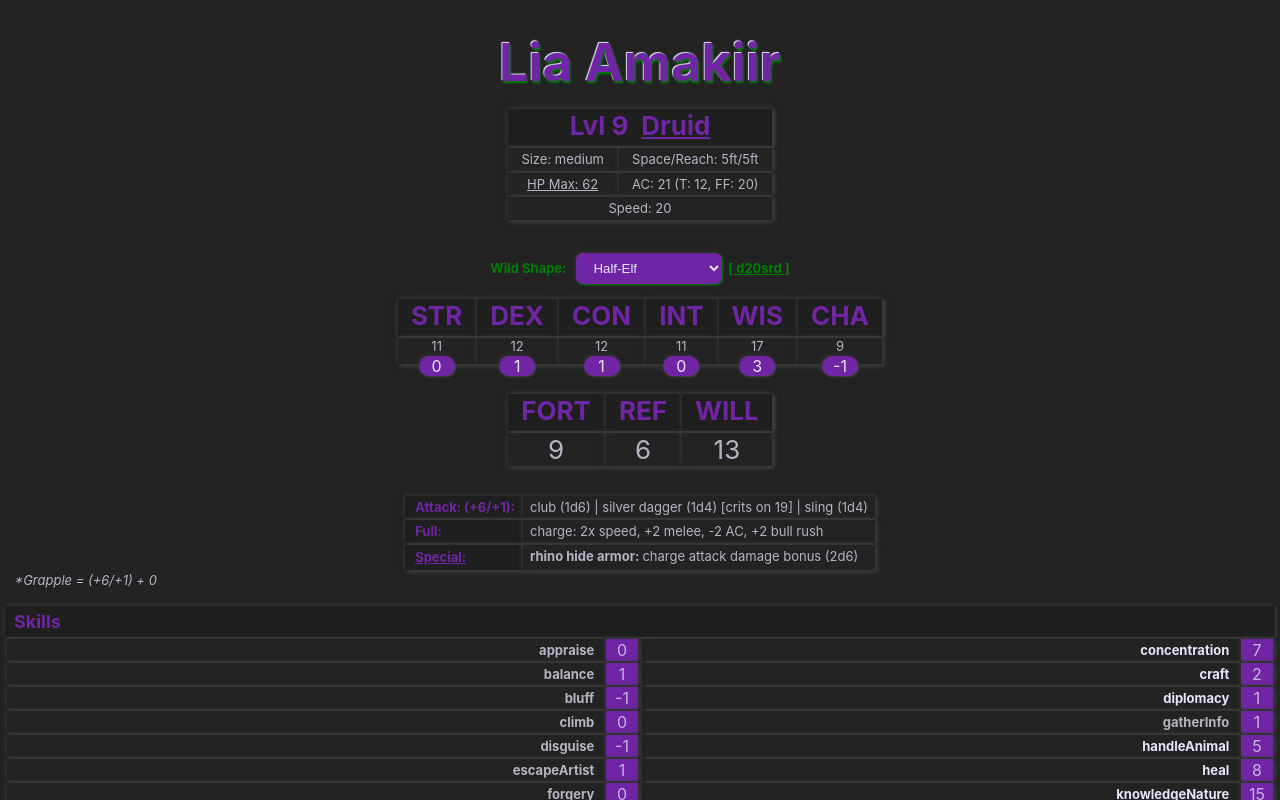
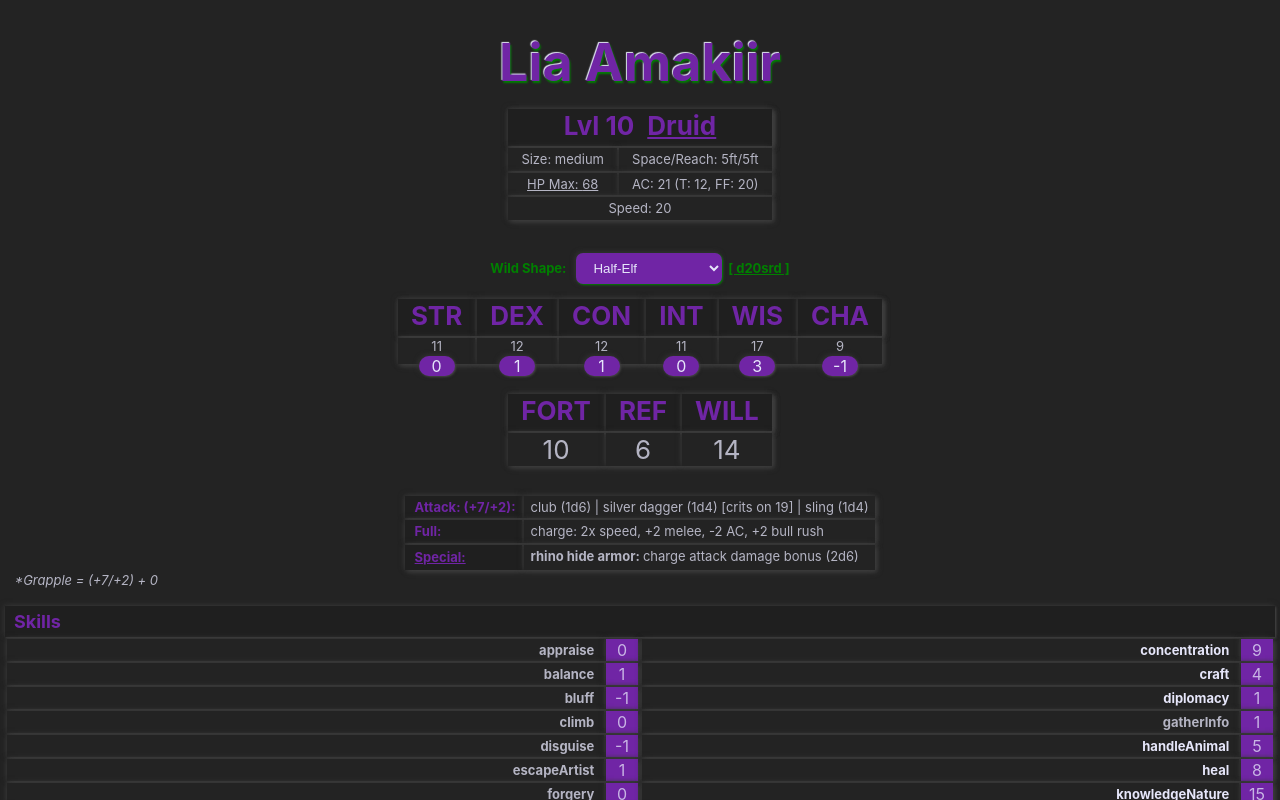
Before and after one commit to sarahRosannaBusch/lia-amakiir, a React (Create React App) app: page / in a window 1280 px wide. Shown: the top 800 px of the page. Built offline with nearby package versions, Linux system fonts and the light colour scheme.

Commit message:
level 10

```diff
--- a/src/App.js
+++ b/src/App.js
@@ -26,7 +26,7 @@ class CharacterSheet extends React.Component {
     constructor(props) {
         super(props);
         this.state = {
-            level: 9,
+            level: 10,
             abilities: {
                 STR: 11, DEX: 12, CON: 12, INT: 11, WIS: 17, CHA: 9
             },
@@ -107,7 +107,7 @@ function LiaHeader(props) {
                 <tr>
                     <td  onClick={openSheet}>
                         <span className='underlined'>
-                            HP Max: {(6+8+4+4+8+4+3+6+4+6)+(CON*props.state.level)}
+                            HP Max: {(6+8+4+4+8+4+3+6+4+6+5)+(CON*props.state.level)}
                         </span>
                     </td>
                     <td>AC: {AC} (T: {touchAC}, FF: {ffAC})</td>
@@ -188,9 +188,9 @@ function Abilities(props) {
 }
 
 function SavingThrows(props) {
-    let FORT = 6 + _calcMod(props.abilities.CON) + 2;
+    let FORT = 7 + _calcMod(props.abilities.CON) + 2;
     let REF = 3 + _calcMod(props.abilities.DEX) + 2;
-    let WILL = 8 + _calcMod(props.abilities.WIS) + 2;
+    let WILL = 9 + _calcMod(props.abilities.WIS) + 2;
     return (
         <table>
             <thead><tr>
@@ -213,7 +213,7 @@ function Attacks(props) {
         let [name, desc] = v.split(":");
         return (<li key={name}><span className="specialName">{name}: </span>{desc}</li>);
     });
-    let attackBonus = "(+6/+1)";
+    let attackBonus = "(+7/+2)";
     let fullBonus = '';
     let STR = _calcMod(props.abilities.STR);
     let grapple = STR;
@@ -230,7 +230,7 @@ function Attacks(props) {
                 break;
             default: break; //medium is +0
         }
-        let primary = 6 + STR + sizeMod;
+        let primary = 7 + STR + sizeMod;
         let secondary = primary - 5;
         fullBonus = attackBonus = "(+" + primary + "/+" + secondary + ")";
     }
@@ -249,7 +249,7 @@ function Attacks(props) {
                     </tr>
                 </tbody>
             </table>
-            <p>*Grapple = (+6/+1) + {grapple}</p>
+            <p>*Grapple = (+7/+2) + {grapple}</p>
         </div>
     )
 }
@@ -262,8 +262,8 @@ function Skills(props) {
     let { STR, DEX, CON, INT, WIS, CHA } = mods;
 
     let skills1 = { //ranks, misc modifiers, ability, class skill
-        concentration: [6, 0, CON, true],
-        craft: [2, 0, INT, true],
+        concentration: [8, 0, CON, true],
+        craft: [4, 0, INT, true],
         diplomacy: [0, 2, CHA, true],
         gatherInfo: [0, 2, CHA, false],
         handleAnimal: [6, 0, CHA, true],
```
